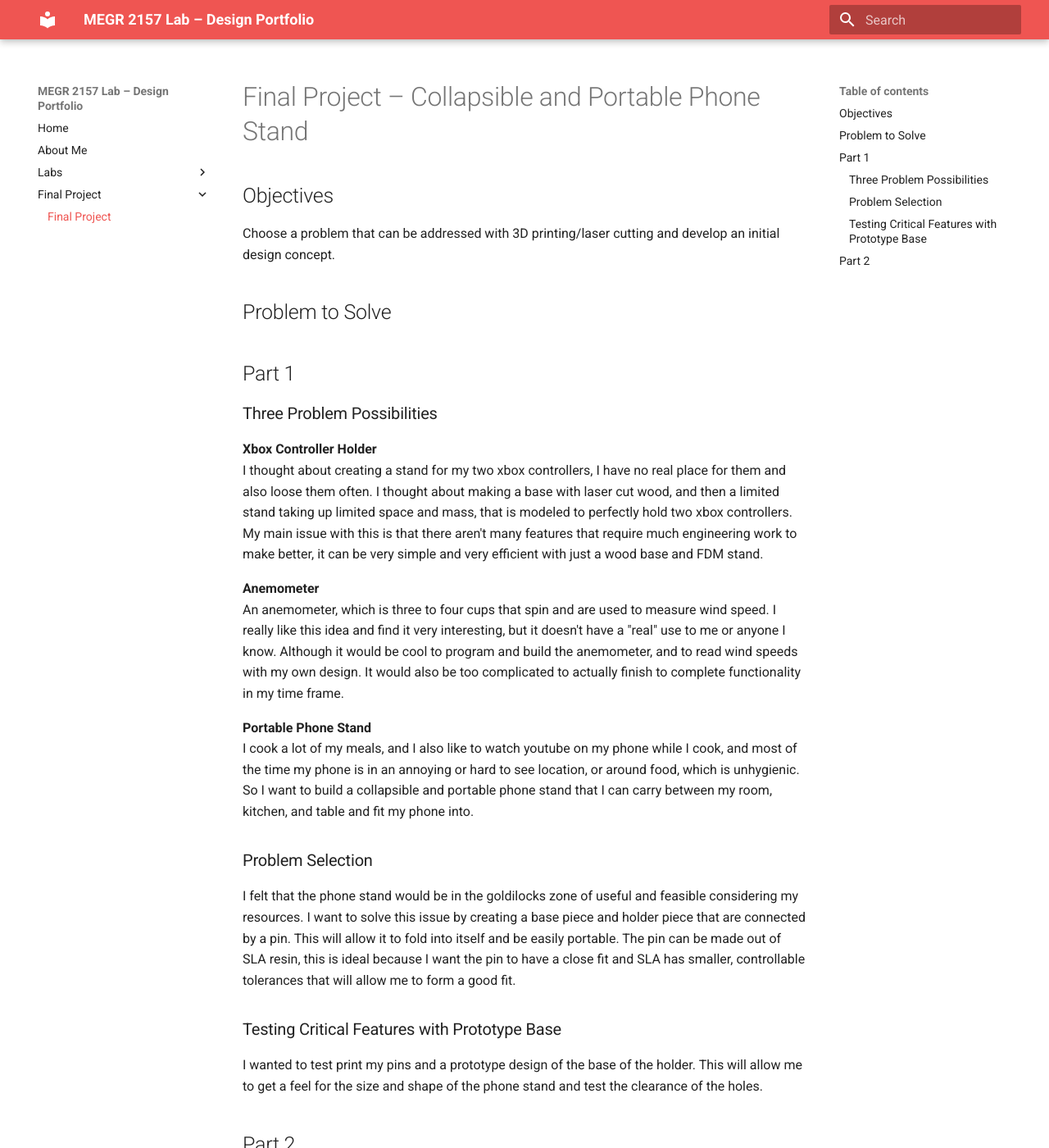
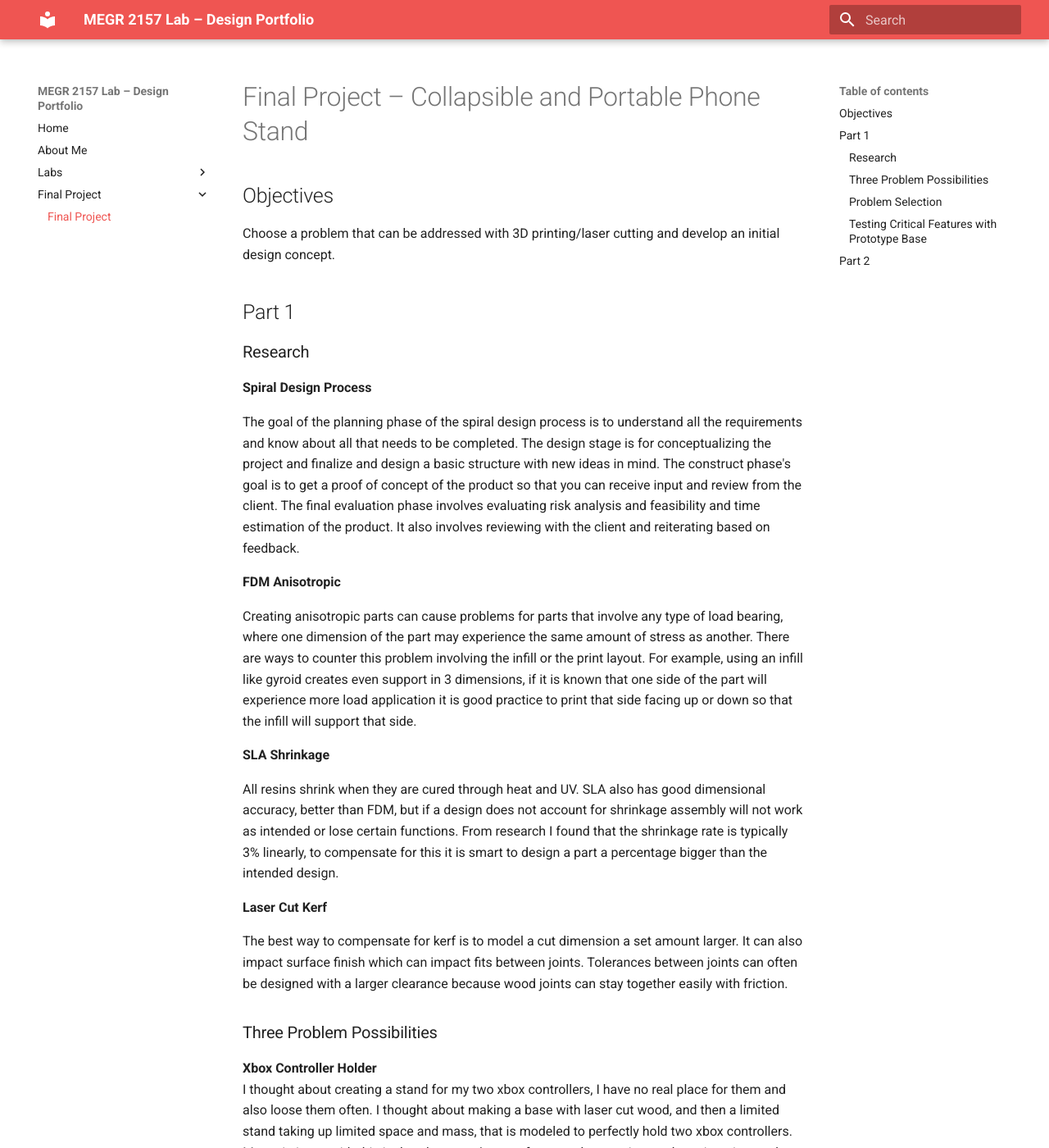
Before and after one commit to jwelch37/Jack-Welch-Portfolio, an MkDocs documentation site: the page built from docs/finalproject/index.md, in a window 1280 px wide and 1400 px high. Shown: the whole window at 82% size. Built offline with MkDocs 1.6.1 and Material for MkDocs 9.7.7, drawn with Linux system fonts in a browser that asks for light colours.

Commit message:
Update index.md

```diff
--- a/docs/finalproject/index.md
+++ b/docs/finalproject/index.md
@@ -5,12 +5,29 @@
 
 Choose a problem that can be addressed with 3D printing/laser cutting and develop an initial design concept.
 
-## Problem to Solve
-
 
 
 
 ## Part 1
+
+### Research
+
+**Spiral Design Process**
+
+The goal of the planning phase of the spiral design process is to understand all the requirements and know about all that needs to be completed. The design stage is for conceptualizing the project and finalize and design a basic structure with new ideas in mind. The construct phase's goal is to get a proof of concept of the product so that you can receive input and review from the client. The final evaluation phase involves evaluating risk analysis and feasibility and time estimation of the product. It also involves reviewing with the client and reiterating based on feedback.
+
+**FDM Anisotropic**
+
+Creating anisotropic parts can cause problems for parts that involve any type of load bearing, where one dimension of the part may experience the same amount of stress as another. There are ways to counter this problem involving the infill or the print layout. For example, using an infill like gyroid creates even support in 3 dimensions, if it is known that one side of the part will experience more load application it is good practice to print that side facing up or down so that the infill will support that side.
+
+**SLA Shrinkage**
+
+All resins shrink when they are cured through heat and UV. SLA also has good dimensional accuracy, better than FDM, but if a design does not account for shrinkage assembly will not work as intended or lose certain functions. From research I found that the shrinkage rate is typically 3% linearly, to compensate for this it is smart to design a part a percentage bigger than the intended design.
+
+**Laser Cut Kerf**
+
+The best way to compensate for kerf is to model a cut dimension a set amount larger. It can also impact surface finish which can impact fits between joints. Tolerances between joints can often be designed with a larger clearance because wood joints can stay together easily with friction.
+
 
 ### Three Problem Possibilities
 
```
